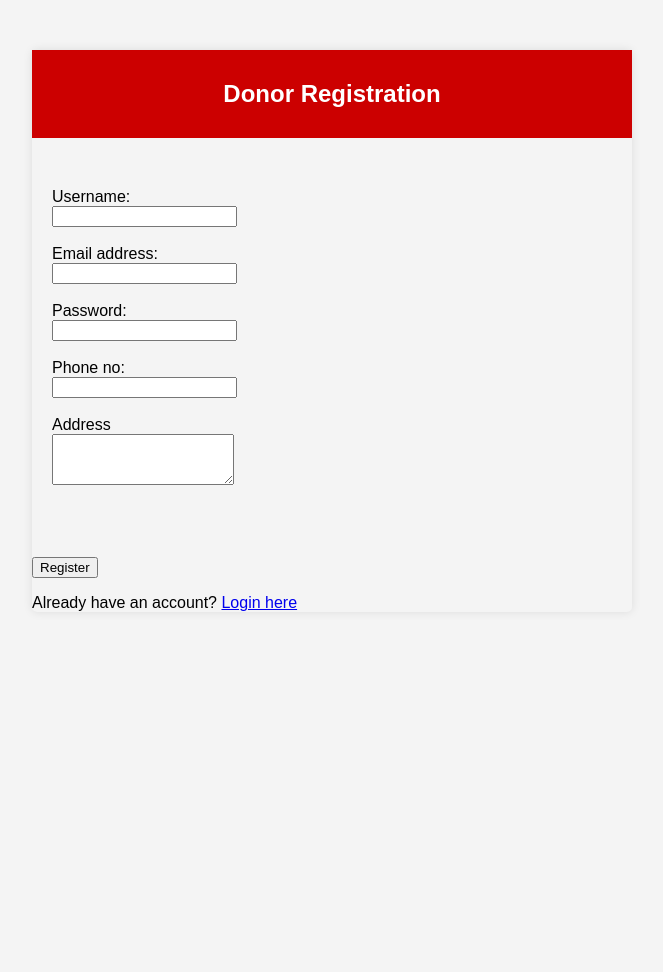
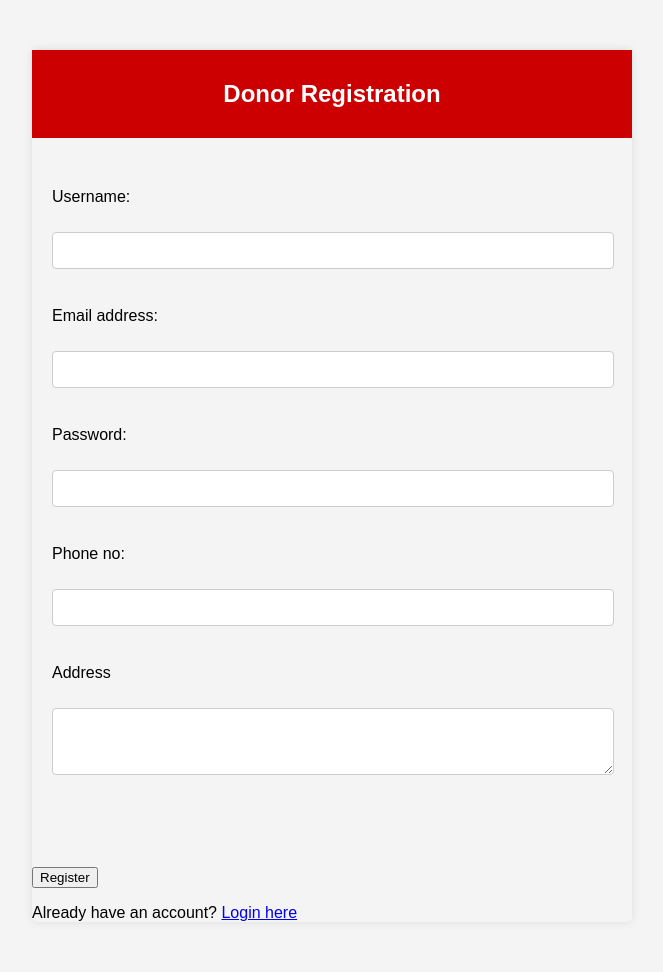
Before and after one commit to Shrilesh-Dhobale/Blood-Bank, a Django app: template templates/donor_registration.html in a window 1280 px wide. Shown: the whole page, without its empty margins (308-971 px from the left). Before the commit the page ends 611 px from the top, so only its background shows below. Run offline with Django 5.2, Linux system fonts and the light colour scheme; the template is opened without the code that fills it, so the values that code supplies are empty.

Commit message:
css code modified

```diff
--- a/static/css/donor_registration.css
+++ b/static/css/donor_registration.css
@@ -25,3 +25,21 @@
       margin: 30px auto;
       padding: 20px;
     }
+
+    label {
+      display: block;
+      margin-bottom: 8px;
+    }
+
+    input[type="text"],
+    input[type="email"],
+    input[type="password"],
+    input[type="tel"],
+    textarea {
+      width: 100%;
+      padding: 10px 0px;
+      margin-right: 10px;
+      margin-bottom: 20px;
+      border: 1px solid #ccc;
+      border-radius: 4px;
+    }
```
